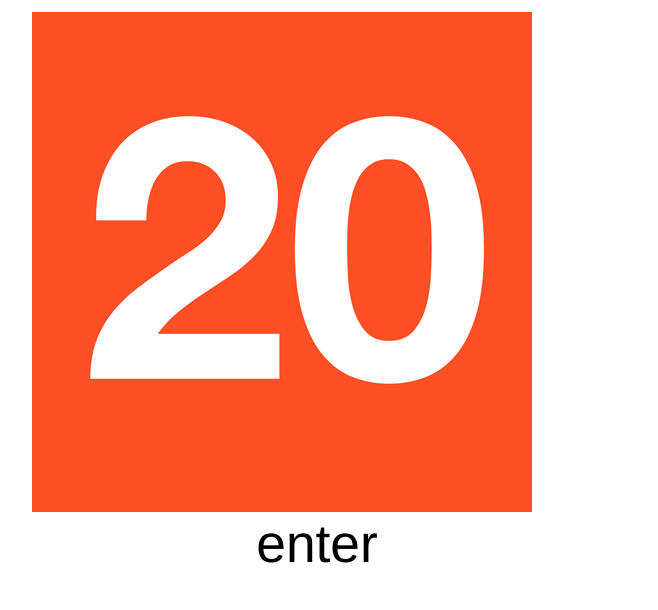
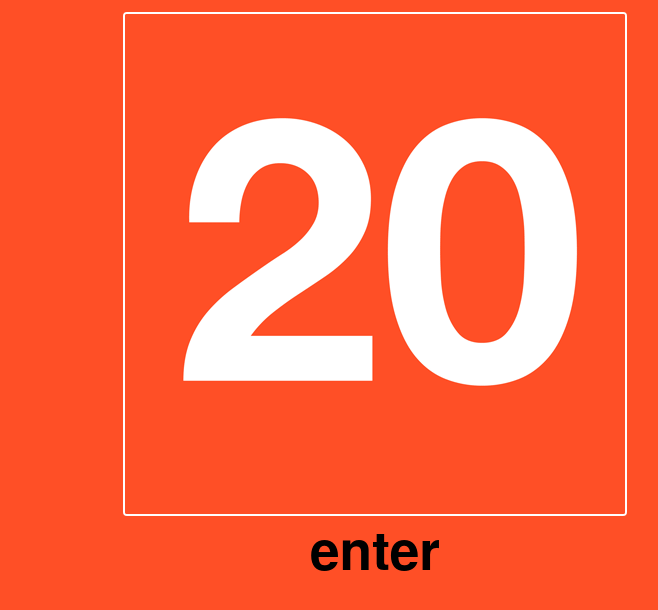
Before and after one commit to afishmandesign/afishmandesign.github.io, a Jekyll site: the page built from 2021/index.html, in a window 1280 px wide. Shown: the top 610 px of the page, without its empty margins (265-923 px from the left). Built offline with Jekyll 4.4.1, drawn with Linux system fonts in a browser that asks for light colours.

Commit message:
gif styling

```diff
--- a/2021/index.html
+++ b/2021/index.html
@@ -5,7 +5,7 @@ title: afishmandesign 2021
 <div class="row justify-content-md-center">
     <div class="col-lg-6">
         <a href="/">
-            <img src="/imgs/gif/2021_web.gif" alt="">
+            <img class="rounded mx-auto d-block" src="/imgs/gif/2021_web.gif"  style="border: 2px solid white;" alt="">
         </a>
     </div>
 </div>
--- a/_layouts/gif.html
+++ b/_layouts/gif.html
@@ -13,6 +13,8 @@
     <script src="https://cdn.jsdelivr.net/npm/popper.js@1.16.1/dist/umd/popper.min.js"></script>
     <script src="https://stackpath.bootstrapcdn.com/bootstrap/4.5.2/js/bootstrap.min.js"></script>
     <script src="/bootstrap-5.0.0-beta1-dist/js/bootstrap.bundle.js"></script>
+
+    <style> p { text-align: center;}</style>
     <!-- Favicon -->
     <!-- <link rel="apple-touch-icon" sizes="180x180" href="/files/apple-touch-icon.png">
     <link rel="icon" type="image/png" sizes="32x32" href="/files/favicon-32x32.png">
@@ -20,15 +22,13 @@
     <link rel="manifest" href="/files/site.webmanifest"> -->
 </head>
 
-<body>
+<body style="background: #FF4F26;">
 
+    <!-- <div class="container"> -->
 
-    <div class="container">
+    {{ content }}
 
-        {{ content }}
-
-    </div><!-- /.container -->
-
+    <!-- </div> -->
 
 </body>
 
--- a/css/main.css
+++ b/css/main.css
@@ -1,4 +1,4 @@
-nav, body, h1, h2, h3, p, .collapsible {
+nav, body, h1, h2, h3, p, .collapsible, .gif-word {
   font-family: "HelveticaNeueBold", "HelveticaNeue-Bold", "Helvetica Neue Bold", "HelveticaNeue", "Helvetica Neue", 'TeXGyreHerosCnBold', "Helvetica", "Tahoma", "Geneva", "Arial Narrow", "Arial", sans-serif; font-weight:600;
 }
 
```
